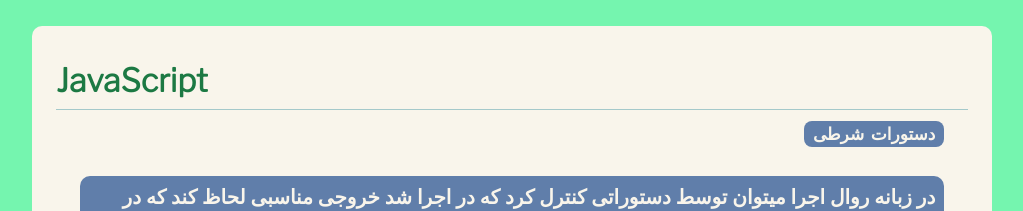
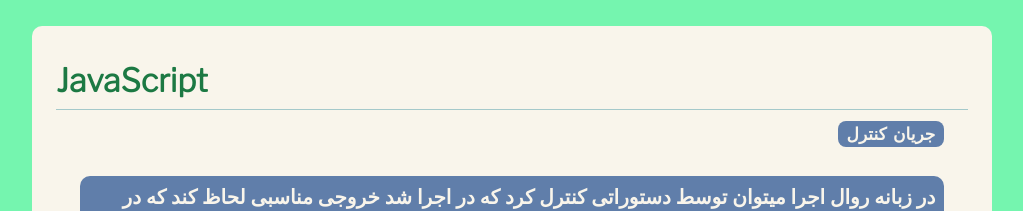
Before and after one commit to Maedehmohammadzadeh/javascript-tutorial, a plain HTML site: page index.html in a window 1280 px wide. Shown: the top 211 px of the page, without its empty margins (128-1151 px from the left). Drawn offline with Linux system fonts and the light colour scheme.

Commit message:
tutorial js

```diff
--- a/index.html
+++ b/index.html
@@ -13,7 +13,9 @@
     <section class="main-contaier">
         <h1 class="header-title section-header-title-en">JavaScript</h1>
         <h3 class="section-header-title">
-            <span class="en-little-text">دستورات شرطی</span>
+            <span class="en-little-text">
+                جریان کنترل
+            </span>
         </h3>
         <ul class="section-menu-container">
             <li class="section-menu-item section-menu-item-header">
```
